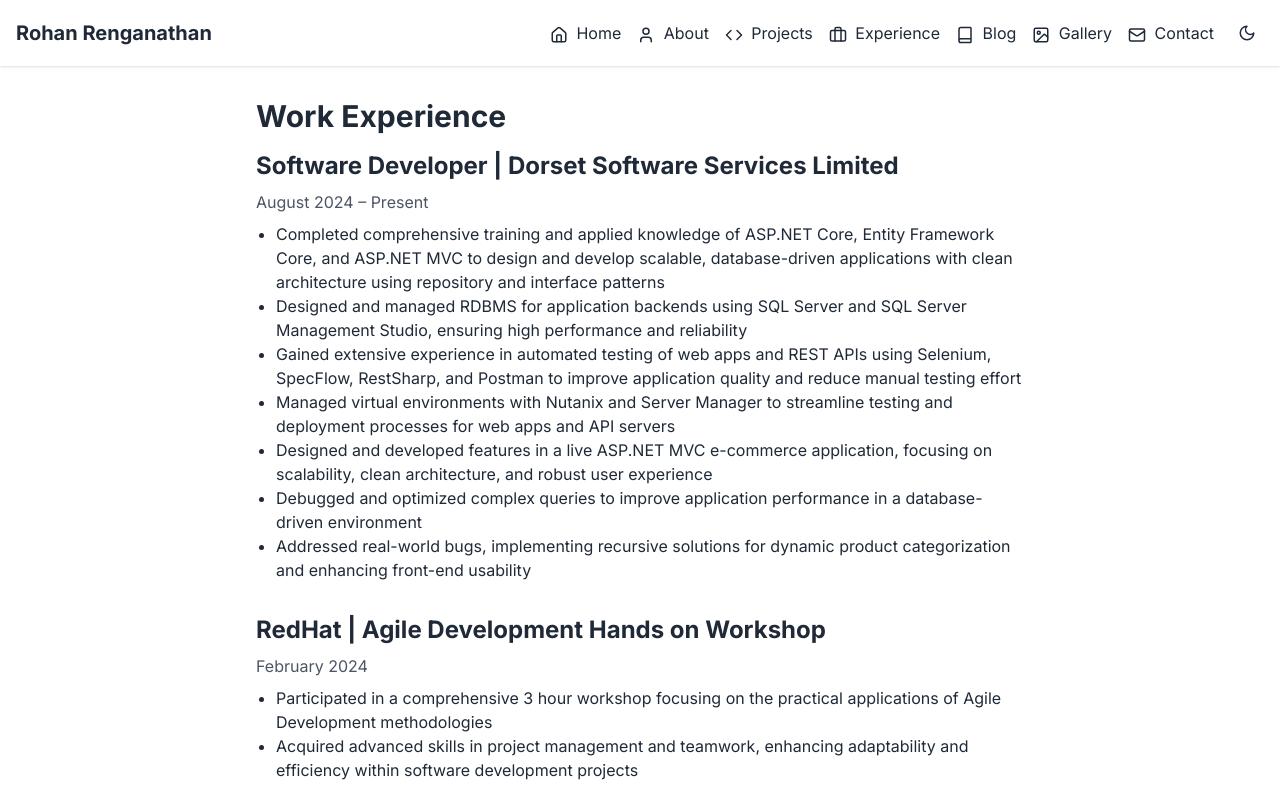
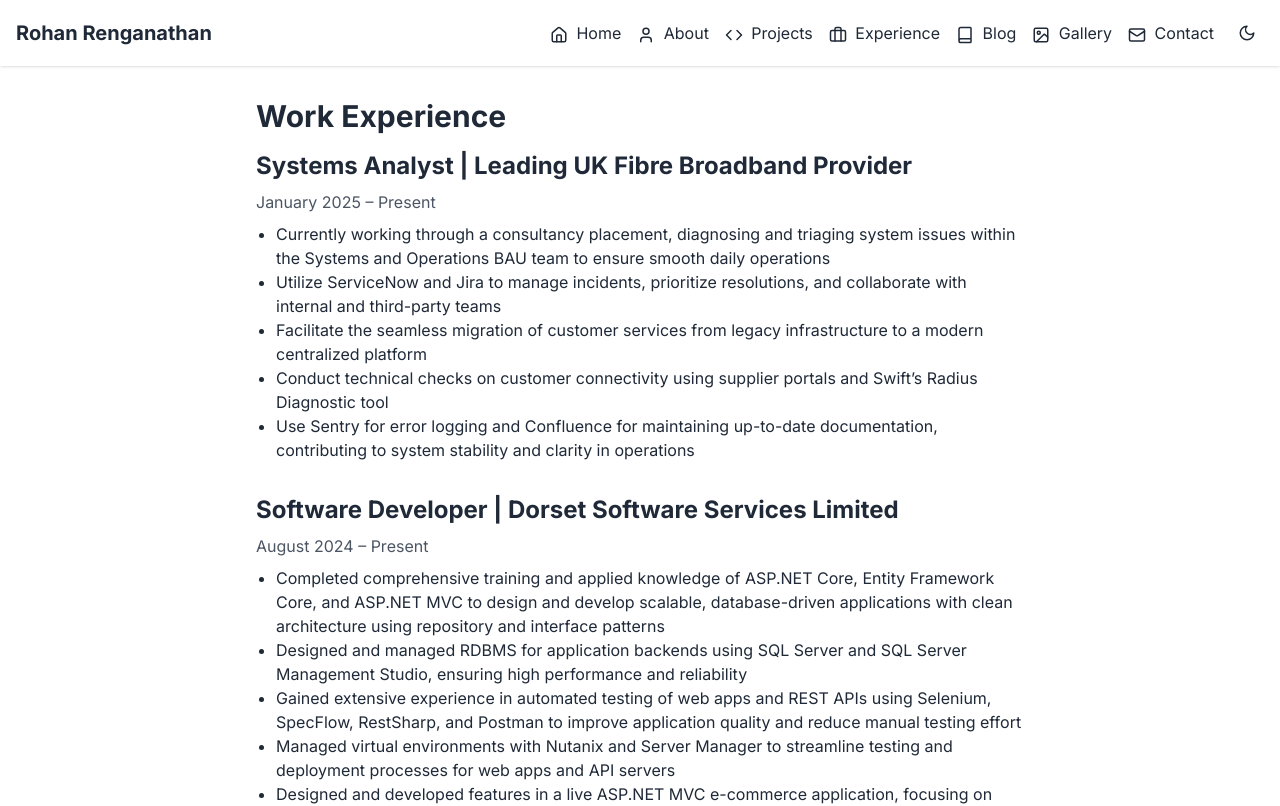
Before and after one commit to rohanr07/Website, a Next.js app: page /experience in a window 1280 px wide. Shown: the top 806 px of the page. Built offline with nearby package versions, Linux system fonts and the light colour scheme.

Commit message:
Adding information about Systems Analyst role

```diff
--- a/app/experience/page.tsx
+++ b/app/experience/page.tsx
@@ -2,6 +2,29 @@ export default function Experience() {
   return (
     <div className="max-w-3xl mx-auto text-gray-800 dark:text-gray-200">
       <h1 className="text-3xl font-bold mb-4">Work Experience</h1>
+
+      <div className="mb-8">
+        <h2 className="text-2xl font-bold mb-2">Systems Analyst | Leading UK Fibre Broadband Provider</h2>
+        <p className="text-gray-600 mb-2">January 2025 – Present</p>
+        <ul className="list-disc pl-5">
+          <li>
+            Currently working through a consultancy placement, diagnosing and triaging system issues within the Systems and Operations BAU team to ensure smooth daily operations
+          </li>
+          <li>
+            Utilize ServiceNow and Jira to manage incidents, prioritize resolutions, and collaborate with internal and third-party teams
+          </li>
+          <li>
+            Facilitate the seamless migration of customer services from legacy infrastructure to a modern centralized platform
+          </li>
+          <li>
+            Conduct technical checks on customer connectivity using supplier portals and Swift’s Radius Diagnostic tool
+          </li>
+          <li>
+            Use Sentry for error logging and Confluence for maintaining up-to-date documentation, contributing to system stability and clarity in operations
+          </li>
+        </ul>
+      </div>
+
       <div className="mb-8">
         <h2 className="text-2xl font-bold mb-2">Software Developer | Dorset Software Services Limited</h2>
         <p className="text-gray-600 mb-2">August 2024 – Present</p>
@@ -36,6 +59,7 @@ export default function Experience() {
           </li>
         </ul>
       </div>
+
       <div className="mb-8">
         <h2 className="text-2xl font-bold mb-2">RedHat | Agile Development Hands on Workshop</h2>
         <p className="text-gray-600 mb-2">February 2024</p>
@@ -50,6 +74,7 @@ export default function Experience() {
           </li>
         </ul>
       </div>
+
       <div className="mb-8">
         <h2 className="text-2xl font-bold mb-2">Arc Recruitment | Retail Manager</h2>
         <p className="text-gray-600 mb-2">June - August 2021</p>
--- a/package.json
+++ b/package.json
@@ -48,7 +48,7 @@
     "embla-carousel-react": "8.5.1",
     "input-otp": "1.4.1",
     "lucide-react": "^0.454.0",
-    "next": "14.2.16",
+    "next": "^14.2.26",
     "next-themes": "latest",
     "react": "^18",
     "react-day-picker": "8.10.1",
```
Also changed, not shown: 1 other file (tests, documents, lock files or other folders).
